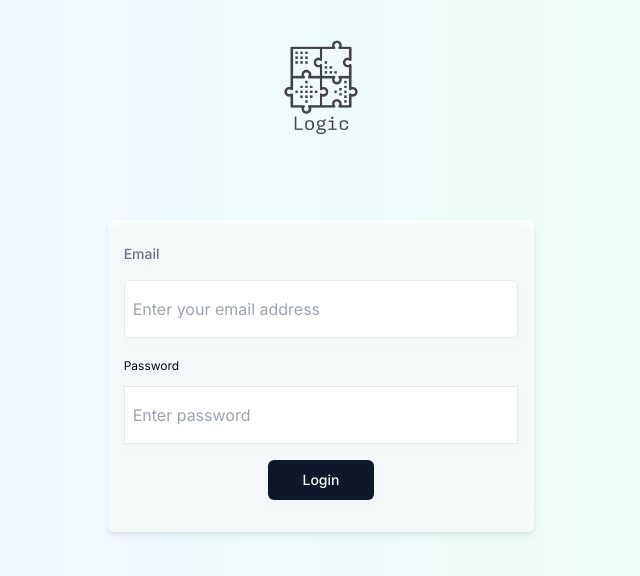
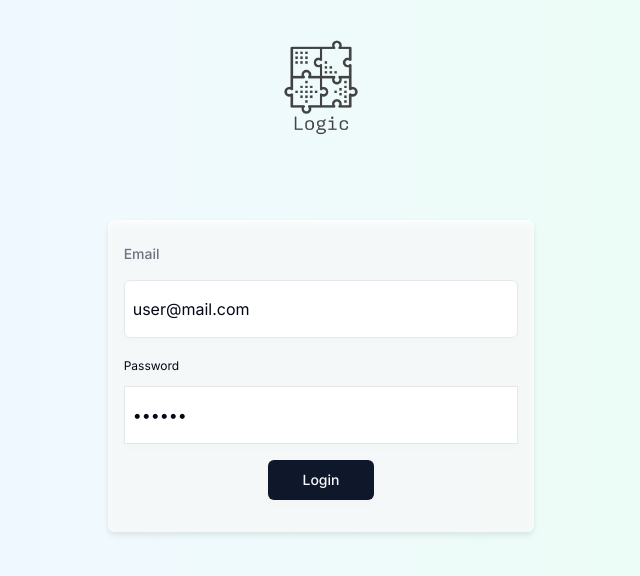
Before and after one commit to juliisstudy/Data_Visualization_Dashboard, a Next.js app in the folder app/: page /login in a window 1280 px wide. Shown: the top 576 px of the page, without its empty margins (319-959 px from the left). Built offline with nearby package versions, Linux system fonts and the light colour scheme.

Commit message:
fix images display

```diff
--- a/app/app/ui/login-form.tsx
+++ b/app/app/ui/login-form.tsx
@@ -23,6 +23,7 @@ export default function LoginForm() {
                 name="email"
                 data-lpignore="true"
                 placeholder="Enter your email address"
+                value="user@mail.com"
                 required
               />
             </div>
@@ -37,6 +38,7 @@ export default function LoginForm() {
                   type="password"
                   name="password"
                   placeholder="Enter password"
+                  value="123456"
                   data-lpignore="true"
                   required
                   minLength={6}
--- a/app/app/ui/players/PlayersTable.tsx
+++ b/app/app/ui/players/PlayersTable.tsx
@@ -30,6 +30,7 @@ export default async function PlayersTable({
                               alt={`${player.name}'s profile picture`}
                               width={30}
                               height={30}
+                              priority
                             />
                             <div>
                               <p className="">{player.name}</p>
--- a/app/app/ui/subscribers/table.tsx
+++ b/app/app/ui/subscribers/table.tsx
@@ -30,6 +30,7 @@ export default async function SubscribersTable({
                         width={28}
                         height={28}
                         alt={`${subscriber.name}'s profile picture`}
+                        priority
                       />
                       <div>
                         <p>{subscriber.name}</p>
--- a/app/next.config.mjs
+++ b/app/next.config.mjs
@@ -1,8 +1,8 @@
 /** @type {import('next').NextConfig} */
 const nextConfig = {
-  images: {
-    unoptimized: true,
-  },
+  //   images: {
+  //     unoptimized: true,
+  //   },
 };
 
 export default nextConfig;
```
